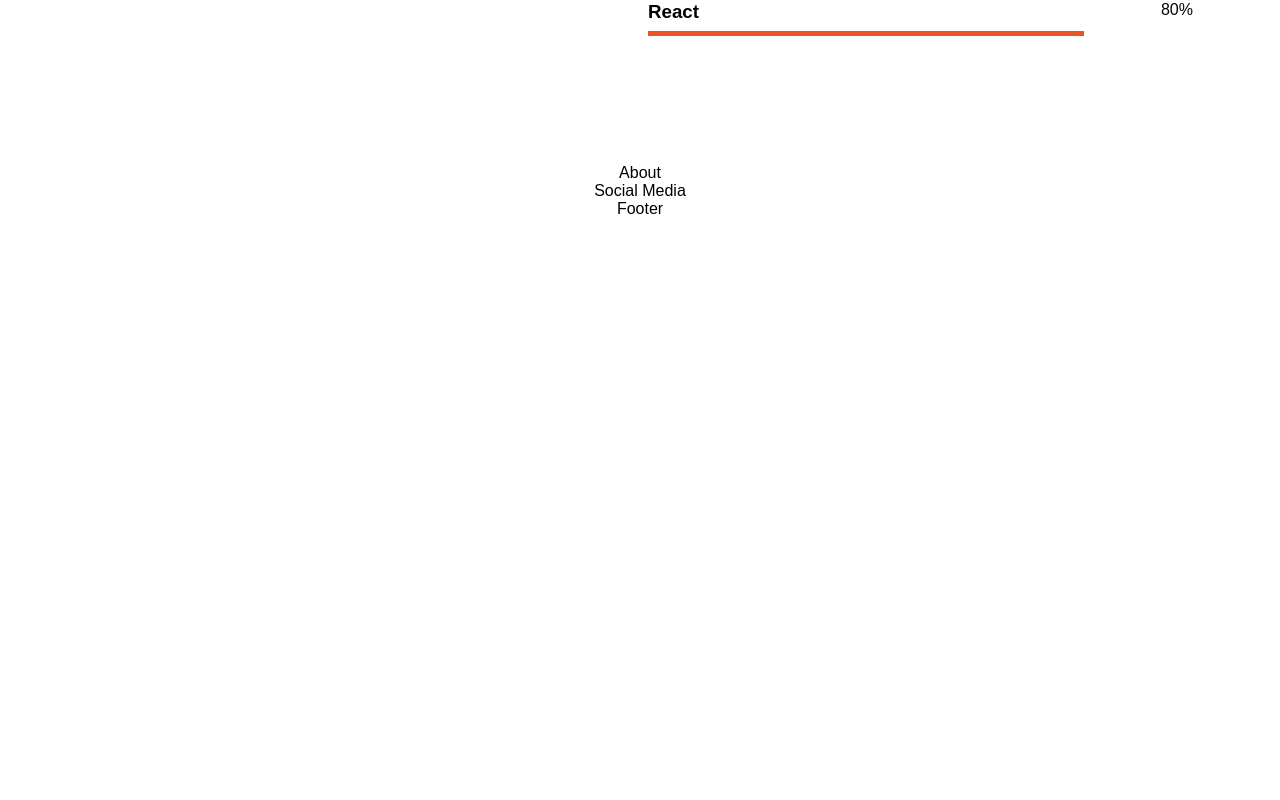
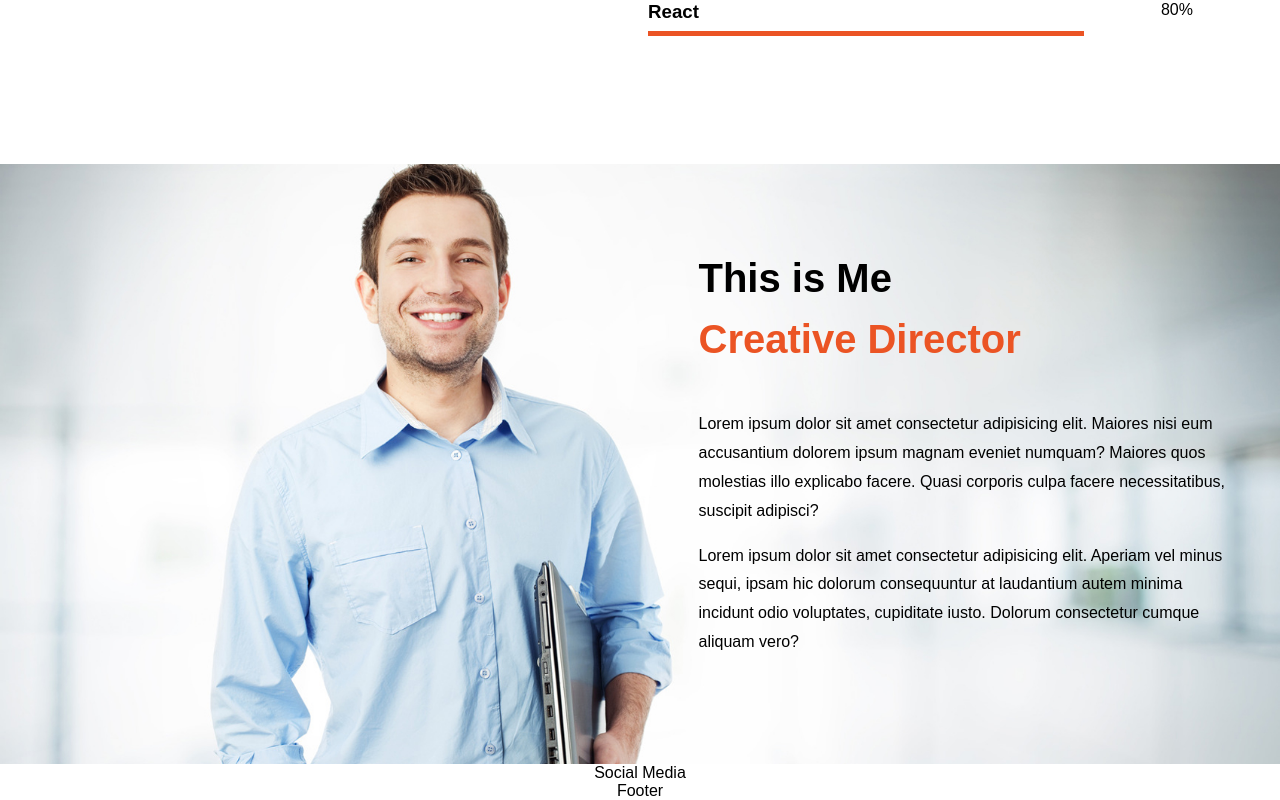
Before and after one commit to alaayasser741/UIPortfolio__Template_react, a React (Create React App) app: page / in a window 1280 px wide. Shown: the part 3244-4044 px from the top of the page. Before the commit the page ends 3462 px from the top, so only its background shows below. Built offline with nearby package versions, Linux system fonts and the light colour scheme.

Commit message:
Add About component

```diff
--- a/src/components/About/index.jsx
+++ b/src/components/About/index.jsx
@@ -1,9 +1,18 @@
 import React from "react";
+import { About__Section, About__Container, About__info, About__Span, About__disc } from './style.js'
 const About = () => {
     return (
-        <div>
-            About
-        </div>
+        <About__Section>
+            <About__Container className="container">
+                <About__info>
+                    <h2>This is Me <About__Span>Creative Director</About__Span></h2>
+                    <About__disc>
+                        Lorem ipsum dolor sit amet consectetur adipisicing elit. Maiores nisi eum accusantium dolorem ipsum magnam eveniet numquam? Maiores quos molestias illo explicabo facere. Quasi corporis culpa facere necessitatibus, suscipit adipisci?
+                    </About__disc>
+                    <About__disc>Lorem ipsum dolor sit amet consectetur adipisicing elit. Aperiam vel minus sequi, ipsam hic dolorum consequuntur at laudantium autem minima incidunt odio voluptates, cupiditate iusto. Dolorum consectetur cumque aliquam vero?</About__disc>
+                </About__info>
+            </About__Container>
+        </About__Section>
     );
 }
 export default About;
--- /dev/null
+++ b/src/components/About/style.js
@@ -0,0 +1,28 @@
+import styled from "styled-components";
+
+export const About__Section = styled.div`
+
+  background: url(images/about-bg.jpg) center/cover no-repeat;
+`;
+export const About__Container = styled.div`
+  position: relative;
+  min-height: 600px;
+`;
+export const About__info = styled.div`
+  width: 45%;
+  position: absolute;
+  right: 0;
+  top: 50%;
+  transform: translateY(-50%);
+  text-align: start;
+`;
+export const About__Span = styled.span`
+  color: #eb5424;
+  display: block;
+  margin-block-start: 1rem;
+`;
+
+export const About__disc = styled.p`
+  margin-block-end: 1rem;
+  line-height: 1.8;
+`;
```
